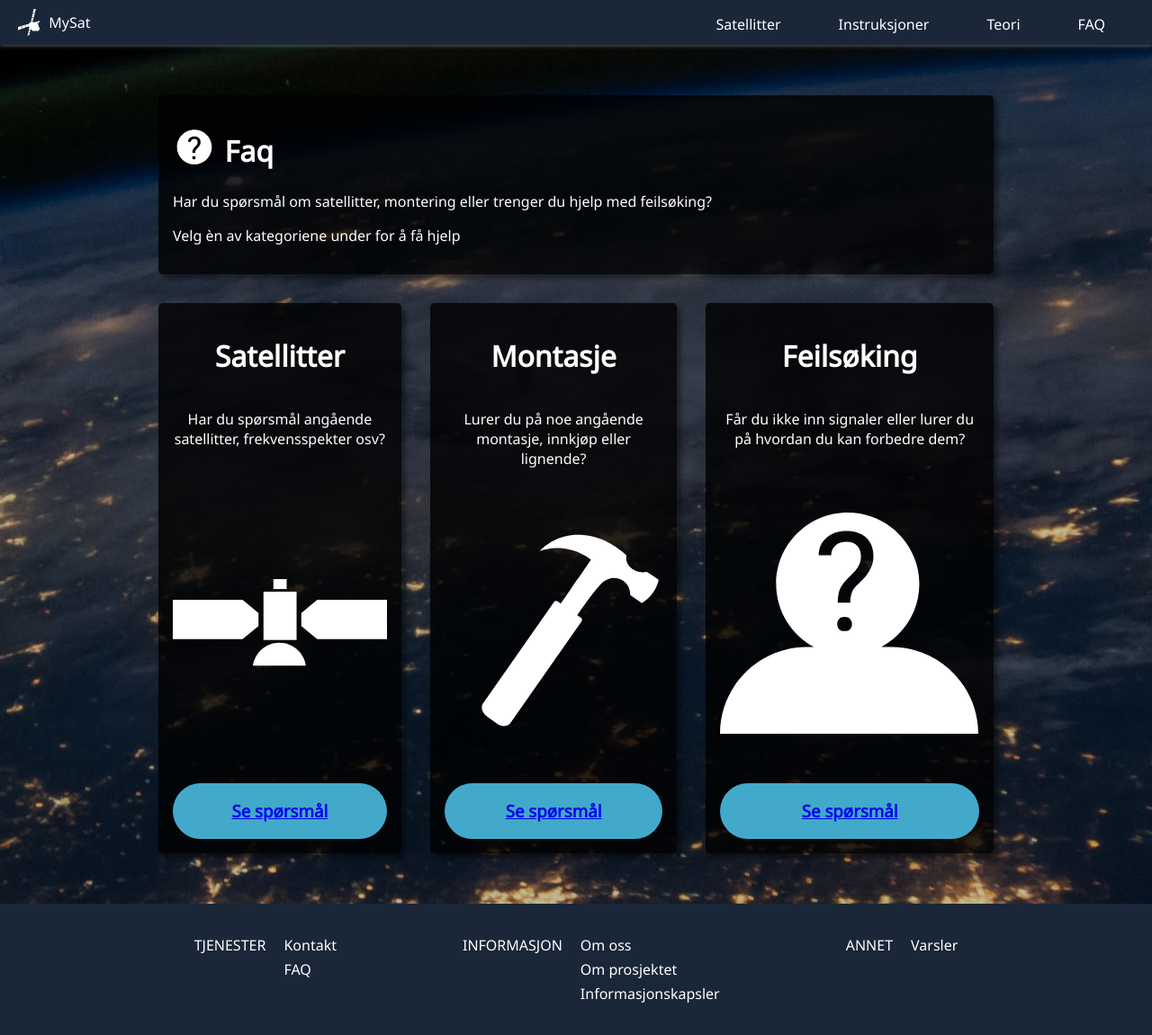
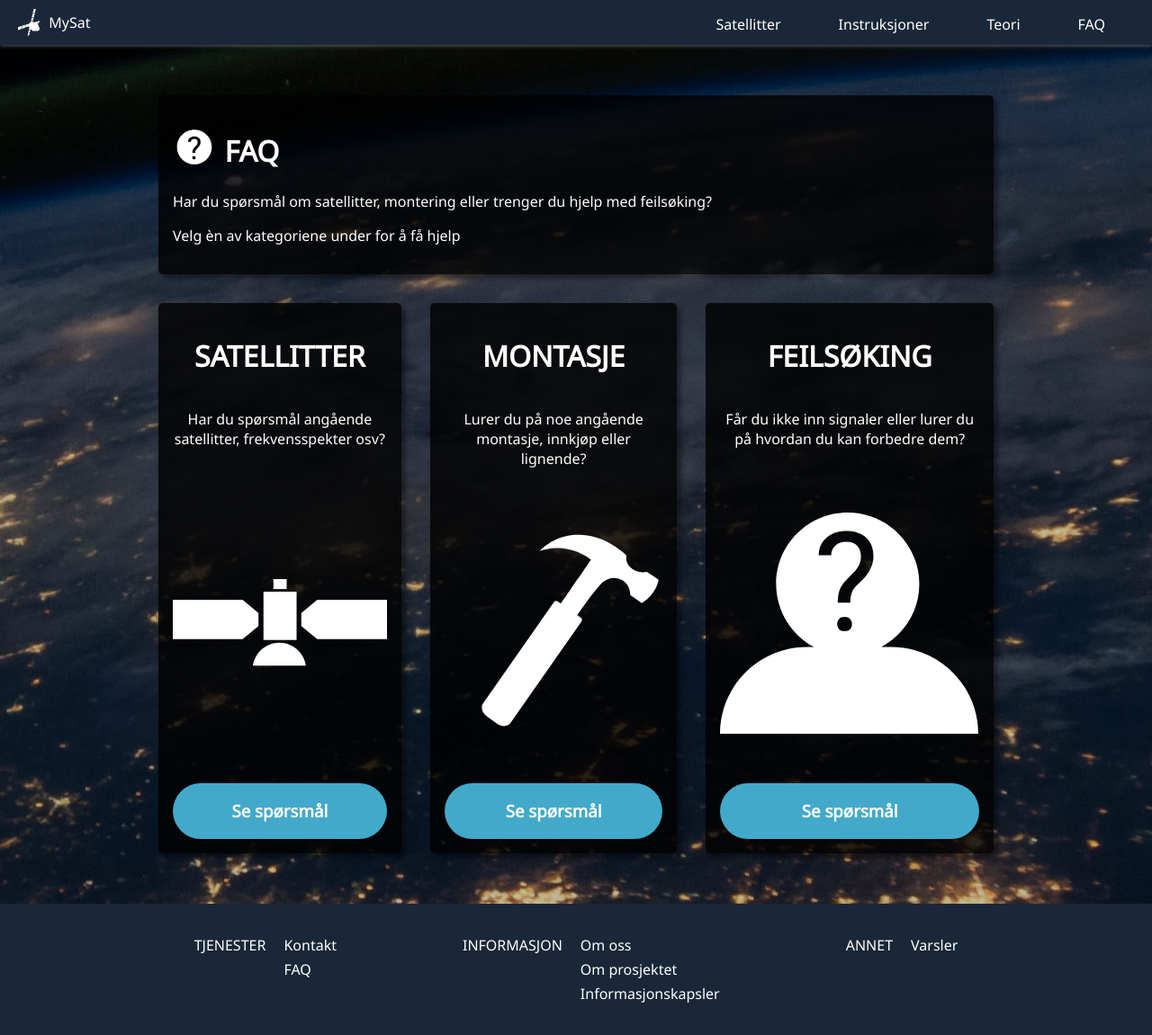
Before and after one commit to petterroea/eit-satellitt-i-norge, a Jekyll site: the page built from src/faq/index.html, in a window 1280 px wide and 1151 px high. Shown: the whole window at 90% size. Built offline with Jekyll 4.4.1, drawn with Linux system fonts in a browser that asks for light colours.

Commit message:
Small css polish

```diff
--- a/src/assets/css/faq.scss
+++ b/src/assets/css/faq.scss
@@ -1,5 +1,9 @@
 ---
 ---
+
+h1 {
+	text-transform: uppercase;
+}
 
 .faq-front-wrapper {
 	display: flex;
@@ -73,6 +77,11 @@
 
 	cursor: pointer;
 
+	a {
+		text-decoration: none;
+		color: white;
+	}
+
 	&:hover {
 		background-color: #12799a;
 	}
```
